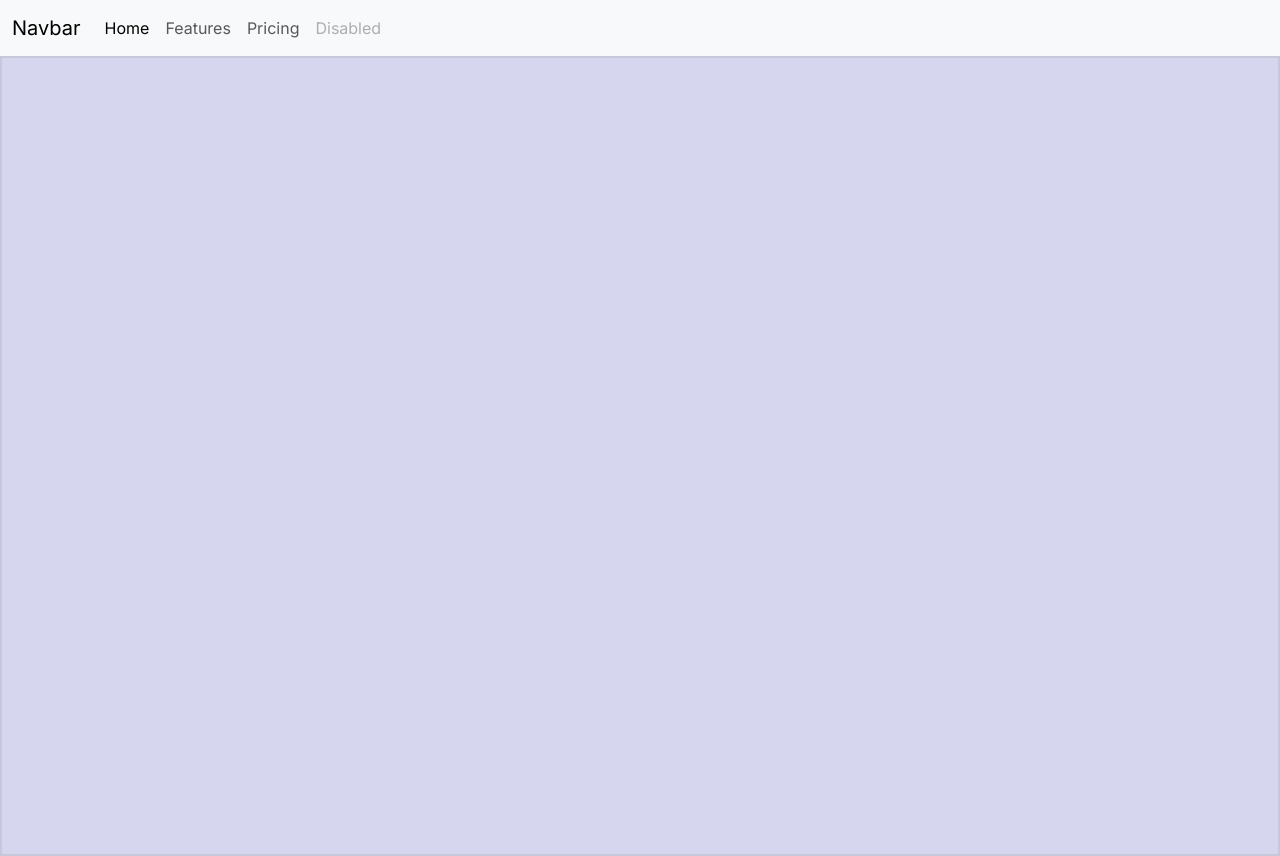
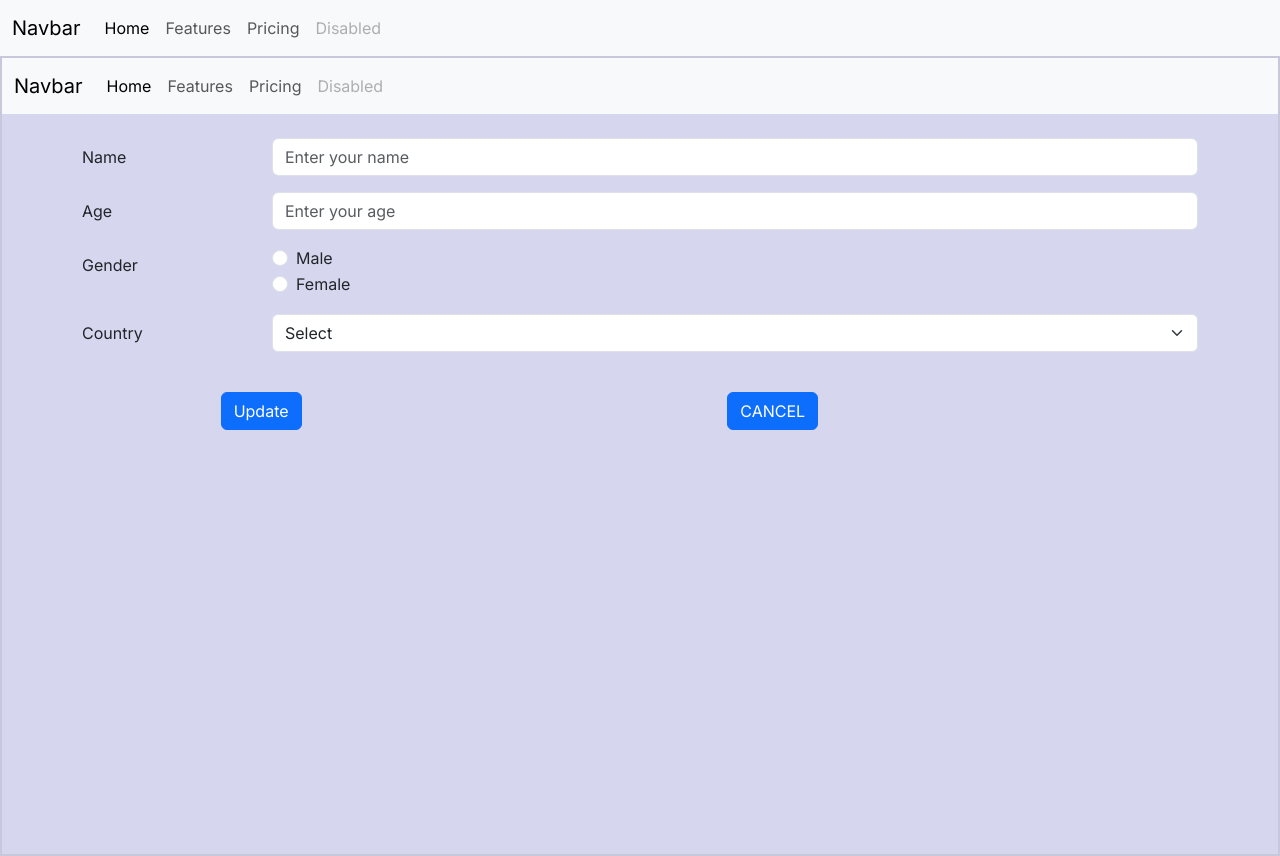
Before and after one commit to Smitasatav/figma, a Next.js app: page /Edit-task in a window 1280 px wide. Built offline with nearby package versions, Linux system fonts and the light colour scheme.

Commit message:
add and edit task added

```diff
--- a/src/app/Edit-task/page.tsx
+++ b/src/app/Edit-task/page.tsx
@@ -1,6 +1,13 @@
-import "bootstrap/dist/css/bootstrap.css";
+"use client";
+import Form from "@/components/Form";
 import Navbar from "@/components/Navbar";
 
-export default function AddTask() {
-  return <main>{/* <Navbar title="Edit Task" backBtn={true} /> */}</main>;
+export default function editUser() {
+  const save = () => {};
+  return (
+    <main>
+      <Navbar title="Edit User" backBtn={true} />
+      <Form submitBtnLable="Update" onSave={save} action={""} />
+    </main>
+  );
 }
--- a/src/app/layout.tsx
+++ b/src/app/layout.tsx
@@ -7,7 +7,7 @@ import Navbar from "@/components/Navbar";
 const inter = Inter({ subsets: ["latin"] });
 
 export const metadata: Metadata = {
-  title: "Form",
+  title: "Home",
   description: "Generated by create next app",
 };
 
--- a/src/components/Form/index.tsx
+++ b/src/components/Form/index.tsx
@@ -1,19 +1,22 @@
 "use client";
-import React, { useState } from "react";
+import React, { useEffect, useState } from "react";
 import Link from "next/link";
 import { taskDef } from "@/components/types";
-import "./style.css";
+import Spinner from "@/components/Spinner";
 
 interface props {
   submitBtnLable: string;
+  action?: string;
+  user?: taskDef;
   onSave: (user: taskDef) => void;
 }
 
-export default function Form({ submitBtnLable, onSave }: props) {
+export default function Form({ submitBtnLable, onSave, user, action }: props) {
   const [name, setName] = useState("");
   const [age, setAge] = useState("");
   const [gender, setGender] = useState("");
   const [country, setCountry] = useState("");
+  const [loading, setLoading] = useState(false);
 
   const save = (event: React.SyntheticEvent) => {
     let user: taskDef = { name, age, gender, country };
@@ -22,44 +25,53 @@ export default function Form({ submitBtnLable, onSave }: props) {
     onSave(user);
   };
 
+  useEffect(() => {
+    if (user) {
+      setName(user.name);
+      setAge(user.age);
+      setGender(user.gender);
+      setCountry(user.country);
+    }
+  }, [user]);
+
   return (
     <main>
       <div className="container my-3">
-        <form onSubmit={save}>
+        <h3 className="text-center">{action}</h3>
+        {!loading && (
+          <form onSubmit={save} className="mt-4">
             <div className="row mb-3">
-            <label className="col-sm-2 col-form-label">
-              <b>Name</b>
-            </label>
+              <label className="col-sm-2 col-form-label">Name</label>
               <div className="col-sm-10">
                 <input
                   type="text"
                   className="form-control"
                   name="name"
                   required
+                  // id="inputEmail3"
                   placeholder="Enter your name"
                   onChange={(event) => setName(event.currentTarget.value)}
+                  value={name}
                 />
               </div>
             </div>
             <div className="row mb-3">
-            <label className="col-sm-2 col-form-label">
-              <b>Age</b>
-            </label>
+              <label className="col-sm-2 col-form-label">Age</label>
               <div className="col-sm-10">
                 <input
                   type="number"
                   name="age"
                   className="form-control"
                   required
+                  // id="inputPassword3"
                   placeholder="Enter your age"
                   onChange={(event) => setAge(event.currentTarget.value)}
+                  value={age}
                 />
               </div>
             </div>
             <div className="row mb-3">
-            <label className="col-sm-2 col-form-label">
-              <b>Gender</b>
-            </label>
+              <label className="col-sm-2 col-form-label">Gender</label>
               <div className="col-sm-10">
                 <div className="form-check">
                   <input
@@ -67,6 +79,10 @@ export default function Form({ submitBtnLable, onSave }: props) {
                     type="radio"
                     name="gender"
                     required
+                    // id="gridRadios1"
+                    // defaultValue="option1"
+                    // defaultChecked=""
+                    value="Male"
                     checked={gender === "Male"}
                     onChange={(event) => setGender(event.currentTarget.value)}
                   />
@@ -80,6 +96,8 @@ export default function Form({ submitBtnLable, onSave }: props) {
                     type="radio"
                     name="gender"
                     required
+                    // id="gridRadios2"
+                    // defaultValue="option2"
                     value="Female"
                     checked={gender === "Female"}
                     onChange={(event) => setGender(event.currentTarget.value)}
@@ -92,7 +110,7 @@ export default function Form({ submitBtnLable, onSave }: props) {
             </div>
             <div className="row mb-3">
               <label htmlFor="inputName" className="col-sm-2 col-form-label">
-              <b>Country</b>
+                Country
               </label>
               <div className="col-sm-10">
                 <select
@@ -100,34 +118,37 @@ export default function Form({ submitBtnLable, onSave }: props) {
                   className="form-select"
                   name="country"
                   required
+                  value={country}
                   onChange={(event) => setCountry(event.currentTarget.value)}
                 >
-                <option selected="">Select</option>
+                  <option>Select</option>
+                  <option>Australia</option>
+                  <option>Bhutan</option>
+                  <option>Canada</option>
+                  <option>China</option>
+                  <option>France</option>
                   <option>India</option>
-                <option>Denmark</option>
-                <option>Russia</option>
-                <option>USA</option>
-                <option>Scotland</option>
-                <option>Saudi Arabia</option>
                 </select>
               </div>
             </div>
             <div className="row justify-content-evenly">
               <div className="col-4 p-4">
-              <button type="submit" className="btn btn-outline-primary">
+                <button type="submit" className="btn btn-primary">
                   {submitBtnLable}
                 </button>
               </div>
               <div className="col-4 p-4">
                 <Link href="/">
-                <button type="button" className="btn btn-outline-primary">
+                  <button type="button" className="btn btn-primary">
                     CANCEL
                   </button>
                 </Link>
               </div>
             </div>
           </form>
+        )}
       </div>
+      {loading && <Spinner />}
     </main>
   );
 }
```
Also changed, not shown: src/app/Add-task/page.tsx (+7 -4 lines), src/app/Edit-task/[id]/page.tsx (added, +44 -0 lines), src/components/Table/index.tsx (+24 -3 lines), src/components/types.ts (+8 -2 lines). Lines whose indentation alone changed are shown as unchanged.
